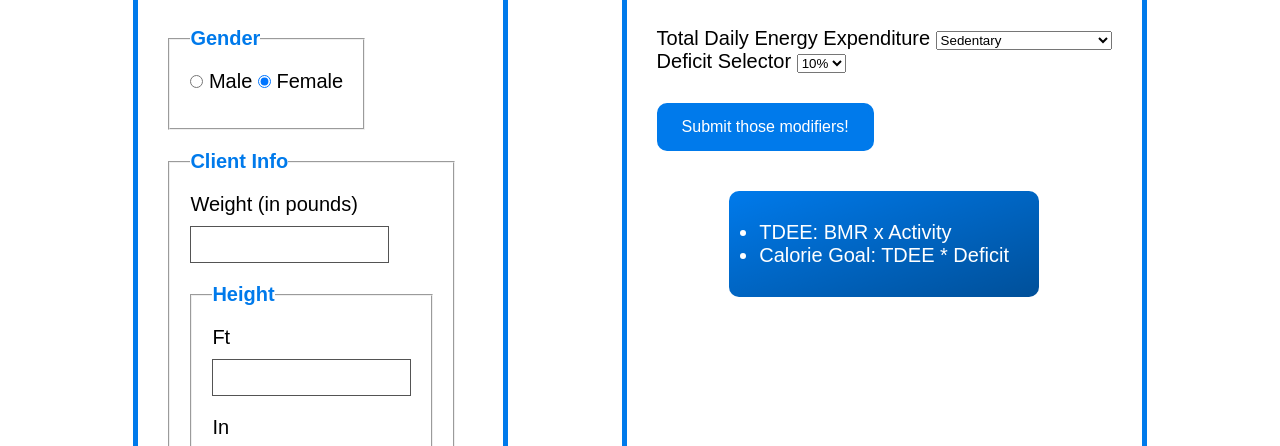
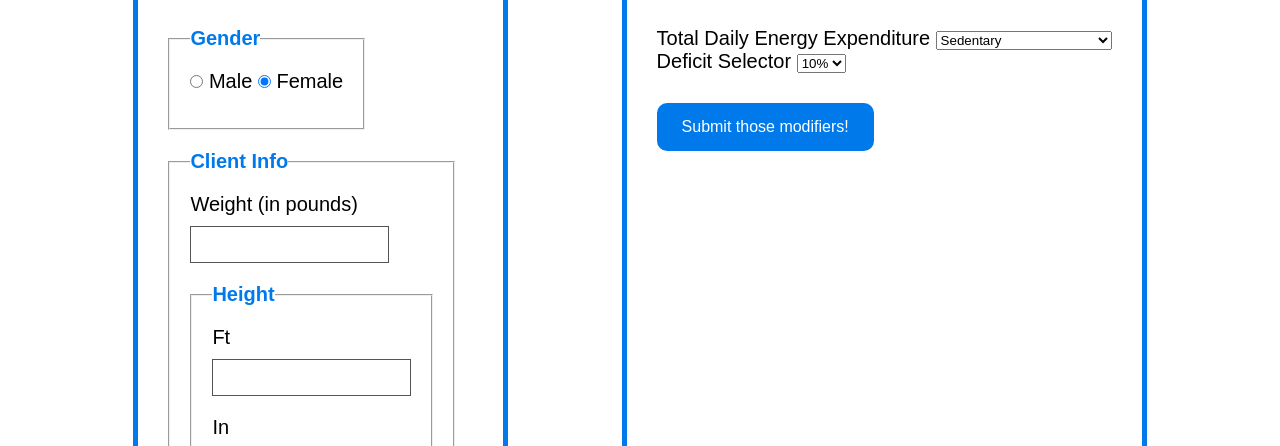
Before and after one commit to kjroelke/macros-calculators, a website built with Parcel: page index.html in a window 1280 px wide. Shown: the part 342-788 px from the top of the page. Built offline with nearby package versions, Linux system fonts and the light colour scheme.

Commit message:
add hidden class to output

```diff
--- a/index.html
+++ b/index.html
@@ -76,7 +76,7 @@
 			</div>
 		<button type="submit">Submit those modifiers!</button>
 		</div>
-		<output class="modifiers--answer answer">
+		<output class="modifiers--answer answer hidden">
 			<ul>
 				<li>TDEE: BMR x Activity</li>
 				<li>Calorie Goal: TDEE * Deficit</li>
```
Also changed, not shown: dist/index.html.
